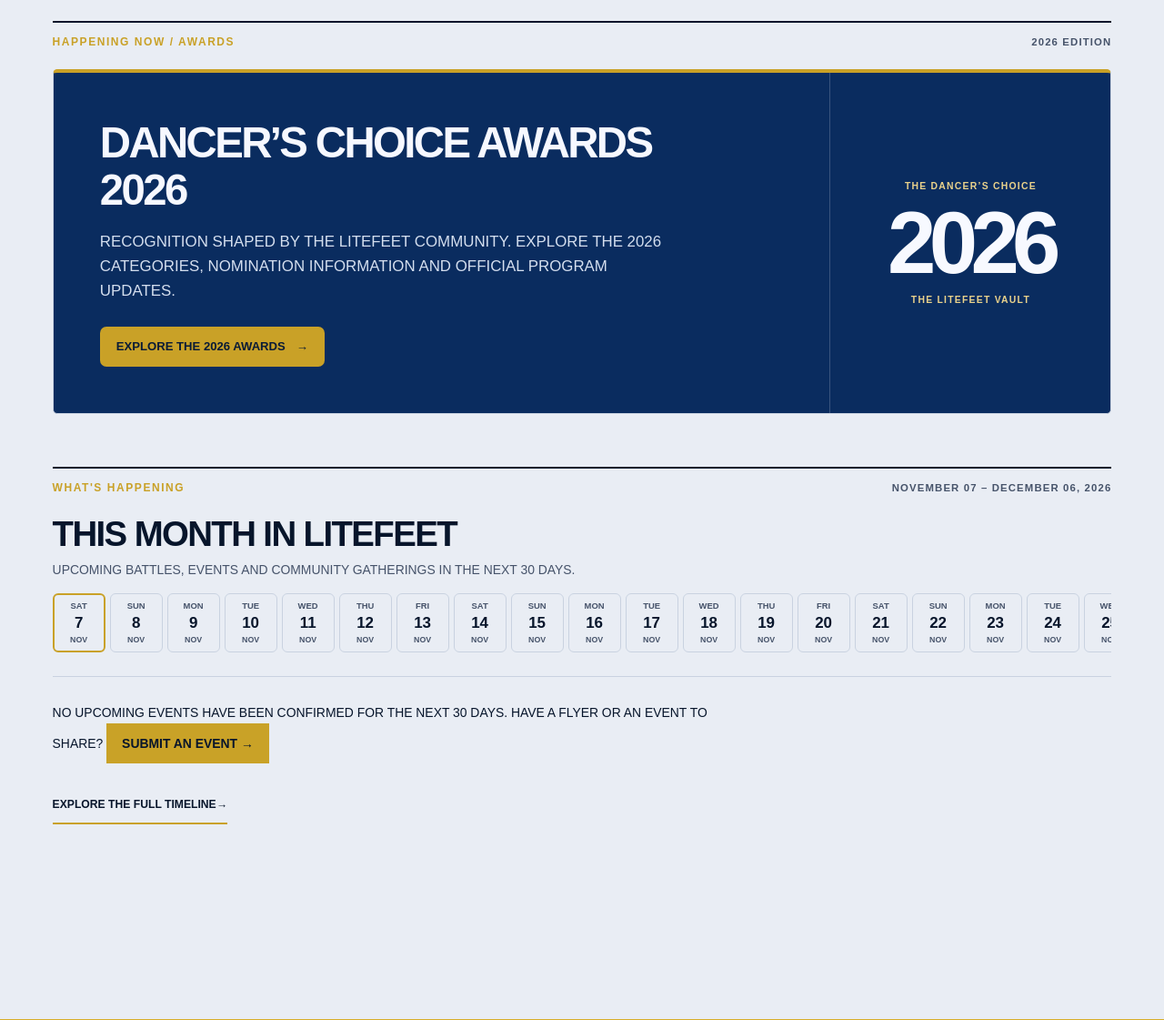
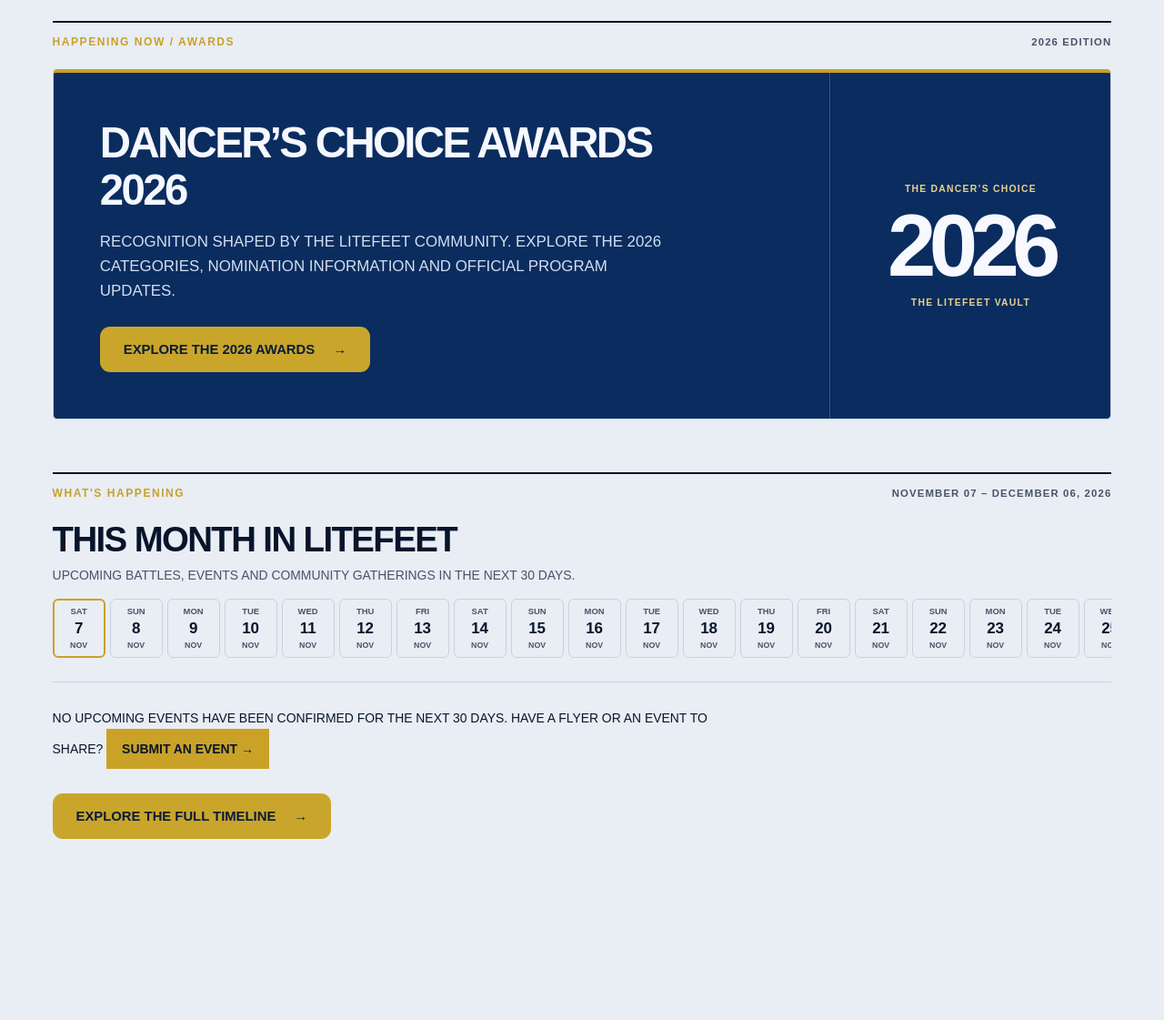
Before and after one commit to teethecreative/litefeet-archive, a Flask app: page / in a window 1280 px wide. Shown: the part 579-1700 px from the top of the page at 91% size. Run offline with Flask 3, Linux system fonts and the light colour scheme; data comes from the database, SQL or seed files in the repository; data that the repository does not hold is empty.

Commit message:
Match public action buttons to rounded padded gold 2026 Awards reference

```diff
--- a/dca_rebuild/static/css/lfv-consistency-v5.css
+++ b/dca_rebuild/static/css/lfv-consistency-v5.css
@@ -188,3 +188,85 @@ html.lfv-sitewide #vault-section-timeline .lfv-archive-pagination>p{font-size:.7
  html.lfv-sitewide #vault-section-timeline .lfv-unified-search input{flex-basis:100%}
  html.lfv-sitewide #vault-section-timeline .lfv-unified-search select{flex:1 1 auto}
 }
+
+
+/* V5.1 / user-approved CTA reference — same gold, rounded shape and comfortable inset.
+   This applies to public CONTENT actions only. Drawer navigation, tabs, filters,
+   category disclosures, footer links and utility icon toggles retain their roles. */
+html.lfv-sitewide :is(main, .lfv-about-page, .vault-section-page) :is(
+ a.lfv3-button,
+ a.lfv3-button-gold,
+ a.lfv1-button,
+ a.lf9e-primary,
+ a.lf9e-standings-action,
+ a.lf9e-secondary,
+ a.lfv5-minimal-action,
+ a.lfv4-update-arrow,
+ a[class~="button"],
+ a[class~="btn"],
+ button.lf9e-primary,
+ button.lf9e-secondary,
+ button.lf9e-add,
+ button[type="submit"],
+ input[type="submit"],
+ .lfv-archive-pagination > button
+):not(.lfv-menu-section):not(.lfv-menu-back):not([role="tab"]){
+ box-sizing:border-box!important;
+ display:inline-flex!important;
+ align-items:center!important;
+ justify-content:center!important;
+ gap:20px!important;
+ width:fit-content!important;
+ max-width:100%!important;
+ min-height:48px!important;
+ padding:15px 26px!important;
+ border:0!important;
+ border-radius:11px!important;
+ background:#c9a52b!important;
+ color:#091b36!important;
+ box-shadow:none!important;
+ text-decoration:none!important;
+ text-align:center!important;
+ font-weight:850!important;
+ font-size:clamp(.83rem,1.16vw,1rem)!important;
+ line-height:1.35!important;
+ letter-spacing:0!important;
+ text-transform:uppercase!important;
+ white-space:normal!important;
+ cursor:pointer;
+}
+html.lfv-sitewide :is(main, .lfv-about-page, .vault-section-page) :is(
+ a.lfv3-button,a.lfv3-button-gold,a.lfv1-button,a.lf9e-primary,
+ a.lf9e-standings-action,a.lf9e-secondary,a.lfv5-minimal-action,
+ a.lfv4-update-arrow,a[class~="button"],a[class~="btn"],
+ button.lf9e-primary,button.lf9e-secondary,button.lf9e-add,
+ button[type="submit"],input[type="submit"]
+):hover:not(:disabled){
+ background:#d6b445!important;color:#091b36!important;
+}
+html.lfv-sitewide :is(main, .lfv-about-page, .vault-section-page) :is(
+ a.lfv3-button,a.lfv3-button-gold,a.lfv1-button,a.lf9e-primary,
+ a.lf9e-standings-action,a.lf9e-secondary,a.lfv5-minimal-action,
+ a.lfv4-update-arrow,a[class~="button"],a[class~="btn"],
+ button.lf9e-primary,button.lf9e-secondary,button.lf9e-add,
+ button[type="submit"],input[type="submit"]
+):is(:focus-visible){
+ outline:3px solid var(--lfv-ink)!important;
+ outline-offset:3px!important;
+}
+/* Intentional compact categories and navigation remain rows, not oversized CTAs. */
+html.lfv-sitewide .lf9e .lfv5-category-disclosure>summary,
+html.lfv-sitewide .lfv-unified-expand>summary,
+html.lfv-sitewide .lfv-unified-row-links>details>summary{
+ background:transparent!important;border-radius:0!important;
+}
+/* Do not force decorative in-content labels or regular links into buttons. */
+@media(max-width:600px){
+ html.lfv-sitewide :is(main,.lfv-about-page,.vault-section-page) :is(
+ a.lfv3-button,a.lfv3-button-gold,a.lfv1-button,a.lf9e-primary,
+ a.lf9e-secondary,a.lf9e-standings-action,a.lfv5-minimal-action,
+ button.lf9e-primary,button.lf9e-secondary,button[type="submit"]
+ ){
+  padding:14px 21px!important;gap:13px!important;min-height:46px!important;
+ }
+}
```
